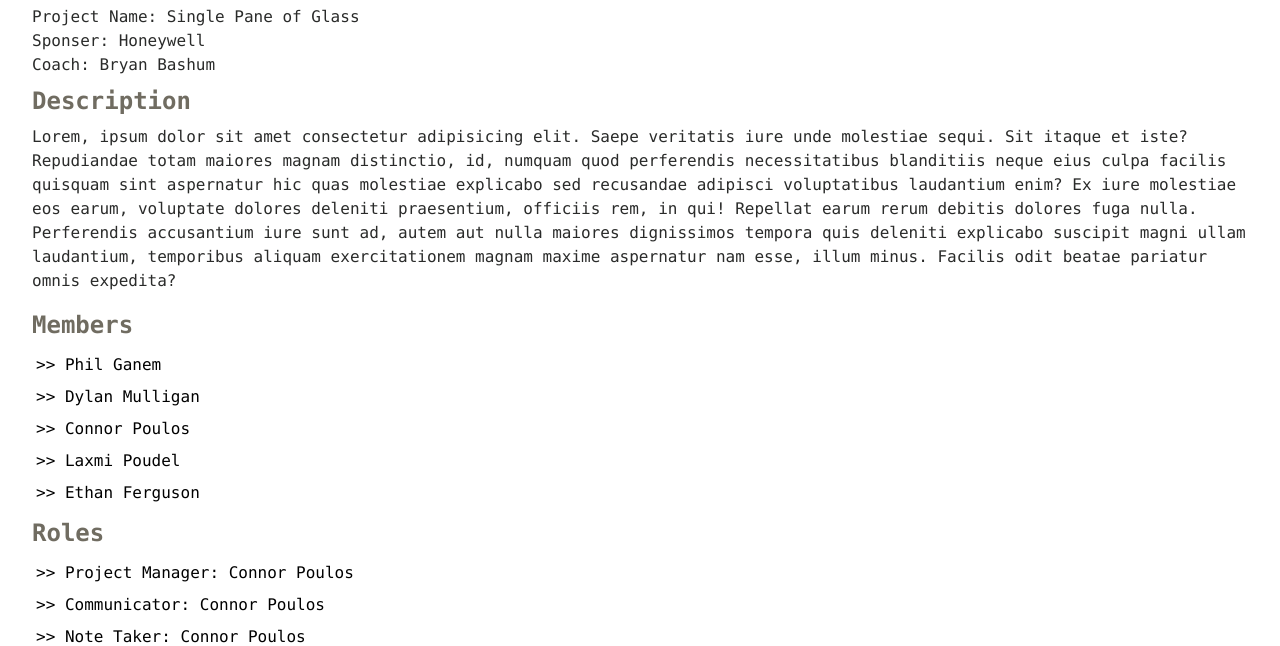
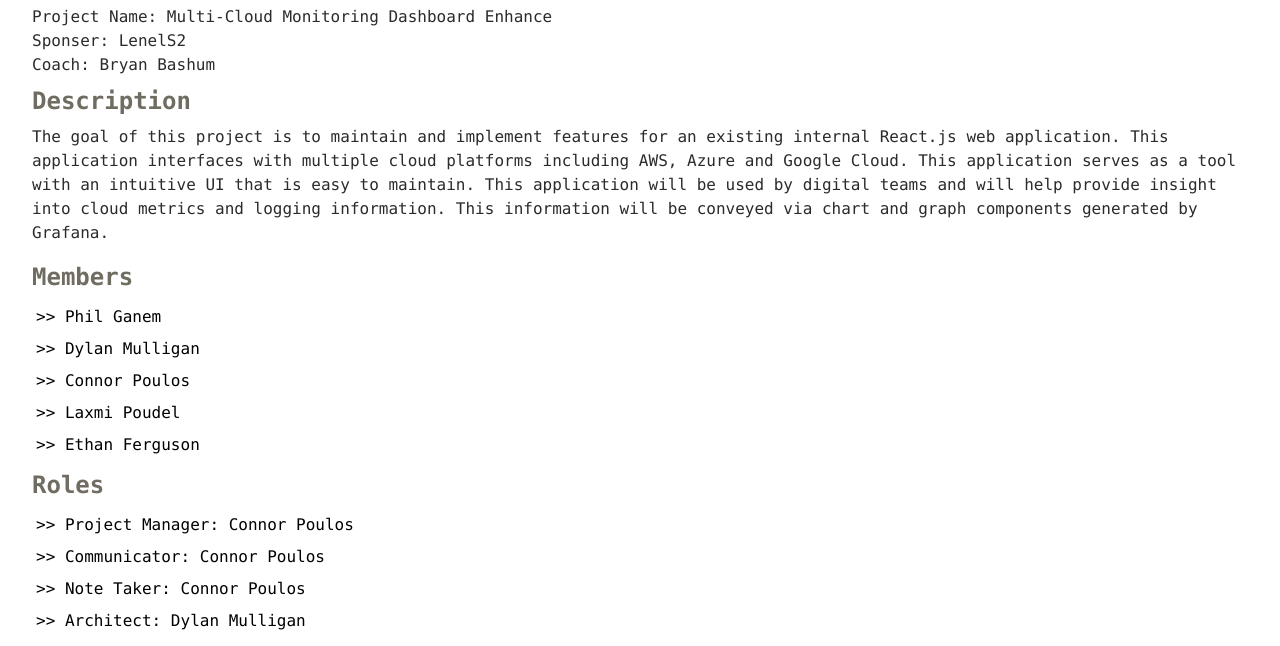
Before and after one commit to The-Nimbus-Navigators/senior-project-website, a website: page src/index.html in a window 1280 px wide. Shown: the part 139-785 px from the top of the page. Drawn offline with nearby package versions, Linux system fonts and the light colour scheme; files that its build step writes are made by us from their sources.

Commit message:
updated team info

```diff
--- a/src/index.html
+++ b/src/index.html
@@ -12,12 +12,16 @@
         <div class="pt-4">
             <h2 class="text-4xl font-bold">Project Overview</h2>
             <div class="pt-2">
-                <p>Project Name: Single Pane of Glass</p>
-                <p>Sponser: Honeywell</p>
+                <p>Project Name: Multi-Cloud Monitoring Dashboard Enhance</p>
+                <p>Sponser: LenelS2</p>
                 <p>Coach: Bryan Bashum</p>
                 <h3 class="font-bold">Description</h3>
                 <p class="pb-2">
-                    Lorem, ipsum dolor sit amet consectetur adipisicing elit. Saepe veritatis iure unde molestiae sequi. Sit itaque et iste? Repudiandae totam maiores magnam distinctio, id, numquam quod perferendis necessitatibus blanditiis neque eius culpa facilis quisquam sint aspernatur hic quas molestiae explicabo sed recusandae adipisci voluptatibus laudantium enim? Ex iure molestiae eos earum, voluptate dolores deleniti praesentium, officiis rem, in qui! Repellat earum rerum debitis dolores fuga nulla. Perferendis accusantium iure sunt ad, autem aut nulla maiores dignissimos tempora quis deleniti explicabo suscipit magni ullam laudantium, temporibus aliquam exercitationem magnam maxime aspernatur nam esse, illum minus. Facilis odit beatae pariatur omnis expedita?
+                    The goal of this project is to maintain and implement features for an existing internal React.js web
+                    application. This application interfaces with multiple cloud platforms including AWS, Azure and Google
+                    Cloud. This application serves as a tool with an intuitive UI that is easy to maintain. This application
+                    will be used by digital teams and will help provide insight into cloud metrics and logging information.
+                    This information will be conveyed via chart and graph components generated by Grafana.
                 </p>
                 <div class="[&_li]:p-1 [&_li]:before:content-['>>'] [&_li]:text-black">
                     <h3 class="font-bold">Members</h3>
```
